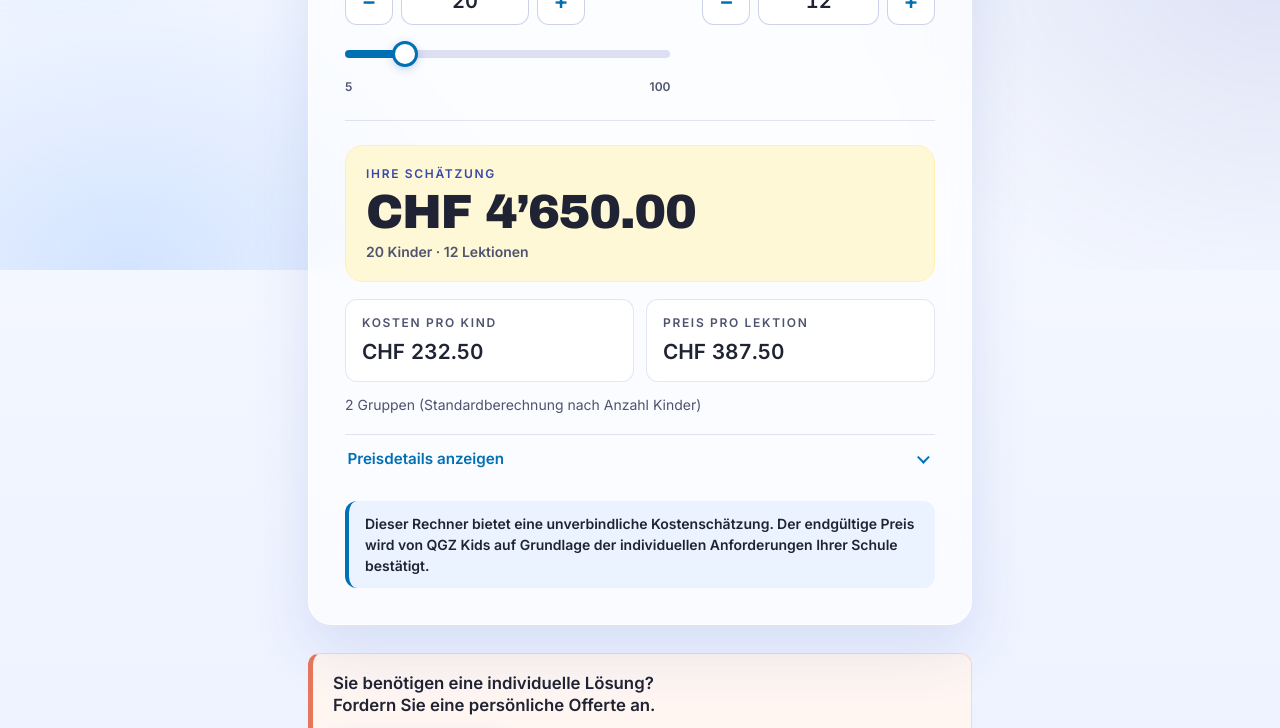
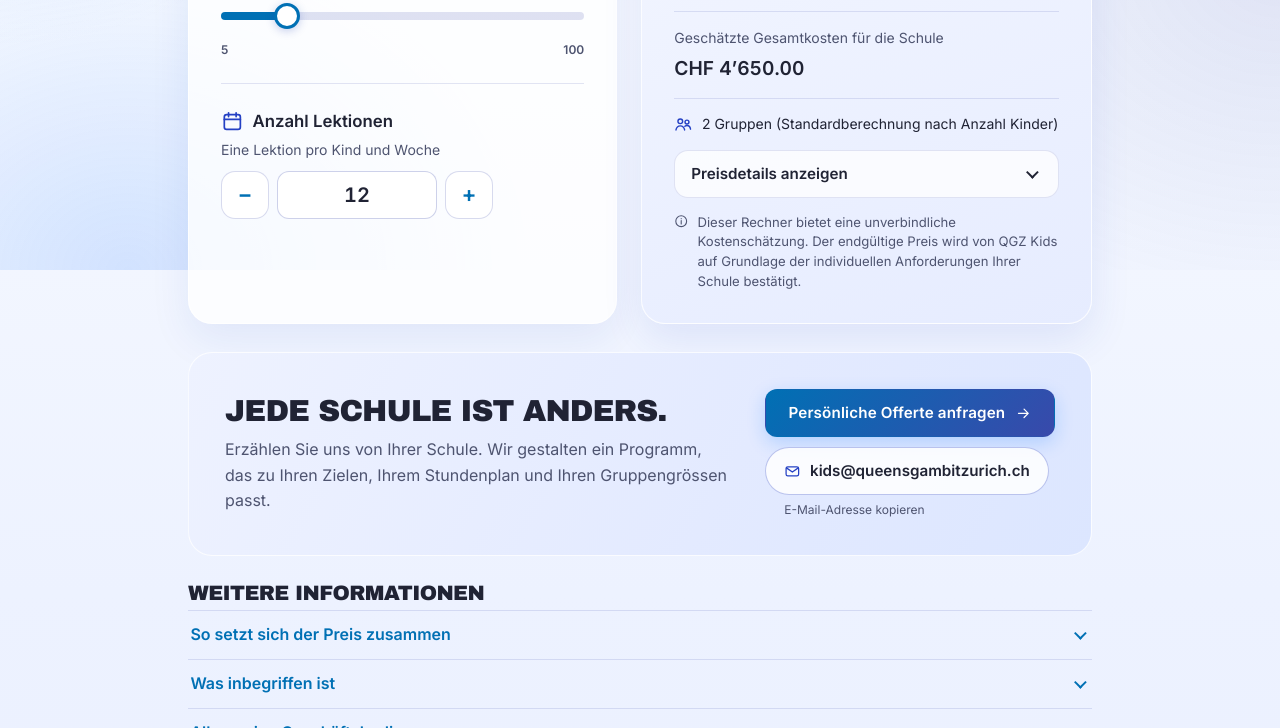
Before and after one commit to AdelPopon/queens-gambit-zurich, a plain HTML site: page kids/schulen/index.html in a window 1280 px wide. Shown: the part 530-1258 px from the top of the page. Drawn offline with Linux system fonts and the light colour scheme.

Commit message:
School pricing calculator: calmer redesign
Co-Authored-By: Claude Opus 5.5 <noreply@anthropic.com>
Claude-Session: https://claude.ai/code/session_01TVLvB7M6iNMy81QjBT39vw

```diff
--- a/css/kids-schools.css
+++ b/css/kids-schools.css
@@ -2,29 +2,53 @@
    Queen's Gambit Zürich · QGZ Kids School Pricing Calculator
    Loaded only on /kids/schulen/ and /en/kids/schools/, after
    css/kids-registration.css (shared Kids page header, facts, panel and
-   section titles). Site palette (Blue, Indigo & Ice) with the Kids Chess
-   yellow as a subtle highlight, as on the Kids registration page.
+   section titles). Calm palette only: site blue, indigo, ice and lavender
+   (no yellow or warning colours), so the page reads as a helpful tool.
    ========================================================================== */
 
-/* Compact page: tighter vertical rhythm than the registration page */
-.ksp .kreg__inner { gap: clamp(1.25rem, 3vw, 1.75rem); }
+/* Compact page: tighter vertical rhythm than the registration page, wider
+   so the calculator and the estimate sit side by side */
+.ksp .kreg__inner { gap: clamp(1.25rem, 3vw, 1.75rem); max-width: 1000px; }
+.ksp .kreg__inner > * { min-width: 0; }
 .ksp .kreg__head { gap: .7rem; }
+.ksp .kreg__title { font-size: clamp(1.75rem, 3.5vw + .9rem, 2.9rem); hyphens: auto; overflow-wrap: anywhere; }
+.ksp .kreg__title::after { display: none; }   /* no yellow accent on this page */
 
 /* ---------- Calculator ---------- */
-.ksp-calc { display: grid; gap: 1.5rem; }
-.ksp-inputs { display: grid; gap: 1.5rem; }
-@media (min-width: 640px) {
-  .ksp-inputs { grid-template-columns: 1.4fr 1fr; gap: 2rem; align-items: start; }
+.ksp {
+  --ksp-blue: #2541C4;            /* result figures and accents */
+  --ksp-lav: #EEF0FF;             /* lavender tint */
+  --ksp-line: rgba(57, 73, 171, .14);
 }
+.ksp-calc { display: grid; gap: 1.25rem; }
+@media (min-width: 860px) {
+  .ksp-calc { grid-template-columns: minmax(0, 1fr) minmax(0, 1.05fr); gap: 1.5rem; align-items: stretch; }
+}
+.ksp-inputs, .ksp-result {
+  border-radius: 24px; padding: clamp(1.25rem, 3.5vw, 2rem);
+  border: 1px solid rgba(255, 255, 255, .8);
+}
+.ksp-inputs {
+  display: grid; gap: 1.5rem; align-content: start;
+  background: rgba(255, 255, 255, .78); box-shadow: 0 16px 40px rgba(30, 64, 175, .08);
+}
+.ksp-inputs > .ksp-field + .ksp-field { padding-top: 1.5rem; border-top: 1px solid var(--ksp-line); }
+.ksp-icon {
+  width: 1.35em; height: 1.35em; flex: none; fill: none; stroke: currentColor;
+  stroke-width: 1.8; stroke-linecap: round; stroke-linejoin: round;
+}
+.ksp-icon--sm { width: 1.1em; height: 1.1em; }
+.ksp-field label { display: flex; align-items: center; gap: .55rem; }
+.ksp-field label .ksp-icon { color: var(--ksp-blue); }
 .ksp-field { gap: .45rem; }
-.ksp-field label { font-size: 1rem; font-weight: 700; }
+.ksp-field label { font-size: 1.05rem; font-weight: 700; }
 .ksp-field__hint { margin: -.2rem 0 .15rem; color: var(--muted); font-size: var(--fs-small); }
 
-.ksp-stepper { display: grid; grid-template-columns: 48px 1fr 48px; gap: .5rem; max-width: 15rem; }
+.ksp-stepper { display: grid; grid-template-columns: 48px 1fr 48px; gap: .5rem; max-width: 17rem; }
 .ksp-stepper__btn {
   display: grid; place-items: center; min-height: 48px; padding: 0;
   font: 600 1.4rem/1 var(--font-body); color: var(--g-blue); cursor: pointer;
-  background: var(--g-white); border: 1px solid rgba(57, 73, 171, .25); border-radius: var(--g-radius-sm);
+  background: var(--g-white); border: 1px solid rgba(57, 73, 171, .2); border-radius: 14px;
   transition: border-color .15s ease, background-color .15s ease;
 }
 .ksp-stepper__btn:hover { border-color: var(--g-blue); background: var(--g-ice); }
@@ -60,25 +84,30 @@
 .ksp-slider__scale { display: flex; justify-content: space-between; color: var(--muted); font-size: var(--fs-label); font-weight: 600; }
 
 .ksp-notice {
-  margin: 0; padding: .8rem 1rem; border-radius: 14px; font-size: var(--fs-small);
-  background: var(--g-lavender); border-left: 4px solid var(--g-indigo); color: var(--g-ink);
+  margin: 0; padding: .75rem 1rem; border-radius: 14px; font-size: var(--fs-small);
+  background: var(--ksp-lav); color: var(--g-ink);
 }
 
 /* ---------- Result ---------- */
-.ksp-result { display: grid; gap: 1.1rem; padding-top: 1.5rem; border-top: 1px solid var(--rule); transition: opacity .15s ease; }
+.ksp-result {
+  display: grid; gap: .9rem; align-content: start; transition: opacity .15s ease;
+  background: linear-gradient(160deg, #F3F6FF 0%, #E6ECFF 100%);
+  box-shadow: 0 16px 40px rgba(37, 65, 196, .10);
+}
 .ksp-result.is-stale { opacity: .35; }
-.ksp-result__head {
-  display: grid; gap: .3rem; padding: 1.1rem 1.25rem; border-radius: 18px;
-  background: var(--kids-yellow-soft); border: 1px solid var(--kids-yellow);
+.ksp-result__label { margin: 0; font-size: 1rem; font-weight: 600; color: var(--g-ink); }
+.ksp-result__main {
+  margin: -.2rem 0 0; font-family: var(--font-heading); font-weight: 900; font-synthesis: none;
+  font-size: clamp(2.1rem, 5vw + .6rem, 3.1rem); line-height: 1.05; letter-spacing: -0.02em; white-space: nowrap;
+  color: var(--ksp-blue); font-variant-numeric: tabular-nums;
 }
-.ksp-result__label { margin: 0; font-size: var(--fs-label); font-weight: 700; letter-spacing: var(--track-label); text-transform: uppercase; color: var(--g-indigo); }
+.ksp-result__summary { margin: -.35rem 0 0; color: var(--muted); font-size: var(--fs-small); font-weight: 500; }
 .ksp-result__total {
-  margin: 0; font-family: var(--font-heading); font-weight: 900; font-synthesis: none;
-  font-size: clamp(1.55rem, 7vw, 3rem); line-height: 1; letter-spacing: -0.03em; white-space: nowrap;
-  color: var(--g-ink); font-variant-numeric: tabular-nums;
+  display: flex; justify-content: space-between; align-items: baseline; flex-wrap: wrap; gap: .25rem 1rem;
+  padding: .9rem 0; border-top: 1px solid var(--ksp-line); border-bottom: 1px solid var(--ksp-line);
 }
-.ksp-result__summary { margin: 0; color: var(--muted); font-size: var(--fs-small); font-weight: 600; }
-
+.ksp-result__total span { font-size: var(--fs-small); color: var(--muted); }
+.ksp-result__total strong { font-size: 1.2rem; font-weight: 700; color: var(--g-ink); font-variant-numeric: tabular-nums; white-space: nowrap; }
 .ksp-breakdown { display: grid; margin: 0; }
 .ksp-breakdown > div {
   display: flex; justify-content: space-between; align-items: baseline; gap: 1rem;
@@ -89,22 +118,15 @@
 .ksp-breakdown dd { margin: 0; font-weight: 600; text-align: right; font-variant-numeric: tabular-nums; white-space: nowrap; }
 .ksp-breakdown__hint { display: block; font-size: var(--fs-label); font-weight: 500; color: var(--muted); }
 .ksp-breakdown__sum dt, .ksp-breakdown__sum dd { color: var(--g-ink); font-weight: 700; }
-/* Non-binding estimate: visible, but quieter than the result */
+/* Non-binding estimate: a quiet note with an info icon */
 .ksp-disclaimer {
-  margin: 0; padding: .75rem 1rem; border-radius: var(--g-radius-sm);
-  background: var(--g-ice); border-left: 4px solid var(--g-blue);
-  font-size: var(--fs-small); font-weight: 600; line-height: 1.5; color: var(--g-ink);
+  display: flex; gap: .55rem; align-items: flex-start; margin: 0;
+  font-size: .82rem; line-height: 1.5; color: var(--muted);
 }
-/* Key figures under the total */
-.ksp-keyfigures { display: grid; grid-template-columns: 1fr 1fr; gap: .75rem; margin: 0; }
-.ksp-keyfigures > div { display: grid; gap: .2rem; padding: .8rem 1rem; border: 1px solid var(--rule); border-radius: var(--g-radius-sm); background: var(--g-white); }
-.ksp-keyfigures dt { font-size: var(--fs-label); font-weight: 700; letter-spacing: var(--track-label); text-transform: uppercase; color: var(--muted); }
-.ksp-keyfigures dd { margin: 0; font-size: clamp(1.05rem, 1.2vw + .8rem, 1.3rem); font-weight: 700; color: var(--g-ink); font-variant-numeric: tabular-nums; white-space: nowrap; }
-.ksp-result__groups { margin: -.35rem 0 0; font-size: var(--fs-small); color: var(--muted); }
-.ksp-provisional {
-  margin: 0; padding: .55rem .8rem; border-radius: 10px; font-size: var(--fs-small); font-weight: 600;
-  background: var(--kids-yellow-soft); border: 1px dashed var(--kids-yellow-strong); color: var(--g-ink);
-}
+.ksp-disclaimer .ksp-icon { margin-top: .1rem; }
+.ksp-result__groups { display: flex; align-items: center; gap: .55rem; margin: 0; font-size: var(--fs-small); color: var(--g-ink); }
+.ksp-result__groups .ksp-icon { color: var(--ksp-blue); }
+.ksp-provisional { margin: 0; padding: .55rem .8rem; border-radius: 12px; font-size: var(--fs-small); background: rgba(255, 255, 255, .7); color: var(--g-ink); }
 
 /* Expandable price breakdown and information (native <details>) */
 .ksp-details, .ksp-acc { border-top: 1px solid var(--rule); }
@@ -122,36 +144,43 @@
 .ksp-details[open] > summary::after, .ksp-acc[open] > summary::after { transform: translateY(25%) rotate(-135deg); }
 .ksp-details > summary:hover, .ksp-acc > summary:hover { color: var(--g-indigo); }
 .ksp-details > summary:focus-visible, .ksp-acc > summary:focus-visible { outline: 3px solid rgba(0, 112, 180, .45); outline-offset: 2px; border-radius: 6px; }
-.ksp-details .ksp-breakdown { padding-bottom: .4rem; }
-.ksp-details > summary { font-size: .95rem; }
+.ksp-details { border: 1px solid var(--ksp-line); border-radius: 14px; background: rgba(255, 255, 255, .75); }
+.ksp-details > summary { min-height: 46px; padding: .5rem 1rem; font-size: .95rem; color: var(--g-ink); font-weight: 600; }
+.ksp-details > summary:hover { color: var(--ksp-blue); }
+.ksp-details .ksp-breakdown { padding: 0 1rem .4rem; }
 
-/* ---------- Contact: directly under the calculator, light coral accent so it
-   stands out from the blue palette without shouting ---------- */
+/* ---------- Contact: right under the calculator, calm and inviting ---------- */
 .ksp-contact {
-  --ksp-accent: #E8775A;          /* soft coral, used only here */
-  display: grid; gap: .9rem; padding: 1.1rem 1.25rem;
-  background: #FFF6F2; border: 1px solid #F7D6CB; border-left: 5px solid var(--ksp-accent);
-  border-radius: var(--g-radius-sm);
+  display: grid; gap: 1.25rem; padding: clamp(1.4rem, 4vw, 2.25rem);
+  border-radius: 24px; border: 1px solid rgba(255, 255, 255, .8);
+  background: linear-gradient(120deg, #EEF2FF 0%, #E3EAFF 60%, #DCE6FF 100%);
 }
-.ksp-contact__title {
-  margin: 0; font-family: var(--font-body); font-weight: 700; font-size: 1.05rem;
-  letter-spacing: 0; line-height: 1.35; text-transform: none; color: var(--g-ink);
+@media (min-width: 860px) {
+  .ksp-contact { grid-template-columns: minmax(0, 1fr) auto; align-items: center; gap: 2rem; }
 }
-.ksp-contact__actions { display: flex; flex-wrap: wrap; align-items: center; gap: .6rem 1rem; }
-.ksp-contact__email { font-weight: 600; overflow-wrap: anywhere; }
-.ksp-copy {
-  padding: .35rem .7rem; font: 600 var(--fs-small)/1.2 var(--font-body); color: var(--g-blue); cursor: pointer;
-  background: transparent; border: 1px solid rgba(57, 73, 171, .25); border-radius: 99px;
+.ksp-contact__text { display: grid; gap: .5rem; }
+.ksp-contact__title { margin: 0; font-size: clamp(1.4rem, 1.5vw + 1rem, 1.9rem); line-height: 1.15; }
+.ksp-contact__text p { margin: 0; max-width: 34rem; color: var(--muted); }
+.ksp-contact__actions { display: grid; gap: .6rem; justify-items: start; }
+.ksp-contact__cta { gap: .6rem; }
+.ksp-email {
+  display: inline-flex; align-items: center; gap: .55rem; min-height: 48px; padding: 0 1.15rem;
+  font: 600 .95rem/1.2 var(--font-body); color: var(--g-ink); cursor: pointer; overflow-wrap: anywhere; text-align: left;
+  background: rgba(255, 255, 255, .85); border: 1px solid rgba(37, 65, 196, .3); border-radius: 99px;
+  transition: border-color .15s ease, background-color .15s ease;
 }
-.ksp-copy:hover { border-color: var(--g-blue); background: var(--g-white); }
-.ksp-copy:focus-visible { outline: 3px solid rgba(0, 112, 180, .45); outline-offset: 2px; }
-@media (max-width: 479px) {
-  .ksp-contact__actions .btn { flex: 1 1 100%; justify-content: center; }
+.ksp-email .ksp-icon { color: var(--ksp-blue); }
+.ksp-email:hover { border-color: var(--ksp-blue); background: var(--g-white); }
+.ksp-email:focus-visible { outline: 3px solid rgba(0, 112, 180, .45); outline-offset: 2px; }
+.ksp-email__hint { margin-top: -.3rem; padding-left: 1.2rem; font-size: var(--fs-label); color: var(--muted); }
+@media (max-width: 559px) {
+  .ksp-contact__actions { justify-items: stretch; }
+  .ksp-contact__cta, .ksp-email { justify-content: center; }
 }
 
 /* ---------- Additional information ---------- */
 .ksp-more { display: grid; }
-.ksp-more__title { margin: 0 0 .4rem; font-size: clamp(1.15rem, 1vw + 1rem, 1.4rem); }
+.ksp-more__title { margin: 0 0 .4rem; font-size: clamp(1.1rem, 1vw + .9rem, 1.3rem); }
 .ksp-acc:last-child { border-bottom: 1px solid var(--rule); }
 .ksp-acc__body { padding: 0 .15rem 1rem; }
 .ksp-acc__body ul { display: grid; gap: .4rem; margin: 0; padding-left: 1.15rem; font-size: .95rem; color: var(--g-ink); max-width: 46rem; }
@@ -159,5 +188,5 @@
 .ksp-acc__note { margin: .6rem 0 0; font-size: var(--fs-small); color: var(--muted); max-width: 46rem; }
 
 @media (prefers-reduced-motion: reduce) {
-  .ksp-stepper__btn, .ksp-result, .ksp-details > summary::after, .ksp-acc > summary::after { transition: none; }
+  .ksp-stepper__btn, .ksp-result, .ksp-email, .ksp-details > summary::after, .ksp-acc > summary::after { transition: none; }
 }
--- a/js/kids-schools.js
+++ b/js/kids-schools.js
@@ -137,14 +137,12 @@
     out("total").textContent = chf(r.total);
     out("totalLabel").textContent = M(one ? "totalLabel1" : "totalLabelN", { n: r.children, w: r.lessons });
     out("totalPerChild").textContent = chf(r.totalPerChild);
-    out("perLesson").textContent = chf(r.perLesson);
     out("groupsLine").textContent = M(r.groups === 1 ? "groups1" : "groupsN", { n: r.groups });
     provNote.hidden = !r.provisional;
     out("groups").textContent = String(r.groups);
     out("groupsHint").textContent = M("groupsHint", { n: r.groups, fee: chf(GROUP_FEE * 100) });
     out("pricePerChild").textContent = chf(r.pricePerChild);
     out("groupFees").textContent = chf(r.groupFees);
-    out("perLessonRow").textContent = chf(r.perLesson);
     out("totalRowLabel").textContent = M(one ? "totalRowLabel1" : "totalRowLabelN", { w: r.lessons });
     out("totalRow").textContent = chf(r.total);
     remember(n, w);
--- a/kids/schulen/index.html
+++ b/kids/schulen/index.html
@@ -101,17 +101,17 @@
     <div class="container kreg__inner">
       <header class="kreg__head">
         <p class="eyebrow">Kids Chess · Für Schulen</p>
-        <h1 class="kreg__title" id="ksp-title">Preisrechner für Schulen</h1>
+        <h1 class="kreg__title" id="ksp-title">Schachunterricht für Ihre Schule</h1>
         <p class="kreg__lead">Berechnen Sie die voraussichtlichen Kosten für Schachunterricht an Ihrer Schule.</p>
       </header>
 
-      <div class="kreg__panel ksp-panel">
+      <div class="ksp-panel">
         <noscript><p class="reg-form__alert">Der Rechner benötigt JavaScript. Für eine Kostenschätzung schreiben Sie bitte an kids@queensgambitzurich.ch.</p></noscript>
 
         <div class="ksp-calc" data-ksp hidden>
           <form class="ksp-inputs" data-ksp-form novalidate>
             <div class="reg-field ksp-field">
-              <label for="ksp-children">Anzahl Kinder</label>
+              <label for="ksp-children"><svg class="ksp-icon" viewBox="0 0 24 24" aria-hidden="true"><circle cx="8" cy="8" r="3"/><circle cx="16.5" cy="9" r="2.5"/><path d="M2.5 19c.6-3.4 2.8-5.2 5.5-5.2s4.9 1.8 5.5 5.2M13.8 14.3c.8-.6 1.7-.9 2.7-.9 2.3 0 4 1.5 4.5 4.6"/></svg>Anzahl Kinder</label>
               <p class="ksp-field__hint" id="ksp-children-hint">5 bis 100 Kinder</p>
               <div class="ksp-stepper">
                 <button class="ksp-stepper__btn" type="button" data-ksp-step="children:-" aria-label="Ein Kind weniger">−</button>
@@ -123,7 +123,7 @@
             </div>
 
             <div class="reg-field ksp-field">
-              <label for="ksp-lessons">Anzahl Lektionen</label>
+              <label for="ksp-lessons"><svg class="ksp-icon" viewBox="0 0 24 24" aria-hidden="true"><rect x="3.5" y="5" width="17" height="15.5" rx="2.5"/><path d="M3.5 10h17M8 3v4M16 3v4"/></svg>Anzahl Lektionen</label>
               <p class="ksp-field__hint" id="ksp-lessons-hint">Eine Lektion pro Kind und Woche</p>
               <div class="ksp-stepper">
                 <button class="ksp-stepper__btn" type="button" data-ksp-step="lessons:-" aria-label="Eine Lektion weniger">−</button>
@@ -131,21 +131,18 @@
                 <button class="ksp-stepper__btn" type="button" data-ksp-step="lessons:+" aria-label="Eine Lektion mehr">+</button>
               </div>
             </div>
+            <p class="ksp-notice" role="status" data-ksp-notice hidden></p>
           </form>
 
-          <p class="ksp-notice" role="status" data-ksp-notice hidden></p>
-
           <div class="ksp-result" data-ksp-result aria-live="polite">
-            <div class="ksp-result__head">
-              <p class="ksp-result__label">Ihre Schätzung</p>
-              <p class="ksp-result__total" data-ksp-out="total"></p>
-              <p class="ksp-result__summary" data-ksp-out="totalLabel"></p>
+            <p class="ksp-result__label">Geschätzte Kosten pro Kind</p>
+            <p class="ksp-result__main" data-ksp-out="totalPerChild"></p>
+            <p class="ksp-result__summary" data-ksp-out="totalLabel"></p>
+            <div class="ksp-result__total">
+              <span>Geschätzte Gesamtkosten für die Schule</span>
+              <strong data-ksp-out="total"></strong>
             </div>
-            <dl class="ksp-keyfigures">
-              <div><dt>Kosten pro Kind</dt><dd data-ksp-out="totalPerChild"></dd></div>
-              <div><dt>Preis pro Lektion</dt><dd data-ksp-out="perLesson"></dd></div>
-            </dl>
-            <p class="ksp-result__groups" data-ksp-out="groupsLine"></p>
+            <p class="ksp-result__groups"><svg class="ksp-icon" viewBox="0 0 24 24" aria-hidden="true"><circle cx="8" cy="8" r="3"/><circle cx="16.5" cy="9" r="2.5"/><path d="M2.5 19c.6-3.4 2.8-5.2 5.5-5.2s4.9 1.8 5.5 5.2M13.8 14.3c.8-.6 1.7-.9 2.7-.9 2.3 0 4 1.5 4.5 4.6"/></svg><span data-ksp-out="groupsLine"></span></p>
             <p class="ksp-provisional" data-ksp-provisional hidden>Provisorischer Preis für 5 bis 9 Kinder, vorbehaltlich definitiver Genehmigung.</p>
 
             <details class="ksp-details">
@@ -154,14 +151,12 @@
                 <div><dt>Gruppen</dt><dd data-ksp-out="groups"></dd></div>
                 <div><dt>Preis pro Kind und Lektion</dt><dd data-ksp-out="pricePerChild"></dd></div>
                 <div><dt>Gruppenbeiträge pro Lektion</dt><dd><span data-ksp-out="groupFees"></span><span class="ksp-breakdown__hint" data-ksp-out="groupsHint"></span></dd></div>
-                <div class="ksp-breakdown__sum"><dt>Preis pro Lektion</dt><dd data-ksp-out="perLessonRow"></dd></div>
                 <div class="ksp-breakdown__sum"><dt data-ksp-out="totalRowLabel"></dt><dd data-ksp-out="totalRow"></dd></div>
               </dl>
             </details>
 
-            <p class="ksp-disclaimer">Dieser Rechner bietet eine unverbindliche Kostenschätzung. Der endgültige Preis wird von QGZ Kids auf Grundlage der individuellen Anforderungen Ihrer Schule bestätigt.</p>
+            <p class="ksp-disclaimer"><svg class="ksp-icon ksp-icon--sm" viewBox="0 0 24 24" aria-hidden="true"><circle cx="12" cy="12" r="9"/><path d="M12 11v5.5M12 7.6v.1"/></svg><span>Dieser Rechner bietet eine unverbindliche Kostenschätzung. Der endgültige Preis wird von QGZ Kids auf Grundlage der individuellen Anforderungen Ihrer Schule bestätigt.</span></p>
           </div>
-
           <template data-ksp-messages>
             <span data-msg="totalLabel1">{n} Kinder · 1 Lektion</span>
             <span data-msg="totalLabelN">{n} Kinder · {w} Lektionen</span>
@@ -187,11 +182,14 @@
       </div>
 
       <section class="ksp-contact" id="contact" aria-labelledby="ksp-contact-title">
-        <h2 class="ksp-contact__title" id="ksp-contact-title">Sie benötigen eine individuelle Lösung? Fordern Sie eine persönliche Offerte an.</h2>
+        <div class="ksp-contact__text">
+          <h2 class="ksp-contact__title" id="ksp-contact-title">Jede Schule ist anders.</h2>
+          <p>Erzählen Sie uns von Ihrer Schule. Wir gestalten ein Programm, das zu Ihren Zielen, Ihrem Stundenplan und Ihren Gruppengrössen passt.</p>
+        </div>
         <div class="ksp-contact__actions">
-          <a class="btn btn--primary" href="mailto:kids@queensgambitzurich.ch" data-ksp-mail>Offerte anfragen</a>
-          <span class="ksp-contact__email" data-ksp-email>kids@queensgambitzurich.ch</span>
-          <button class="ksp-copy" type="button" data-ksp-copy>E-Mail-Adresse kopieren</button>
+          <a class="btn btn--primary ksp-contact__cta" href="mailto:kids@queensgambitzurich.ch" data-ksp-mail>Persönliche Offerte anfragen<svg class="ksp-icon ksp-icon--sm" viewBox="0 0 24 24" aria-hidden="true"><path d="M5 12h14M13 6l6 6-6 6"/></svg></a>
+          <button class="ksp-email" type="button" data-ksp-copy aria-describedby="ksp-copy-hint"><svg class="ksp-icon ksp-icon--sm" viewBox="0 0 24 24" aria-hidden="true"><rect x="3" y="5.5" width="18" height="13" rx="2.5"/><path d="M3.5 7l8.5 6 8.5-6"/></svg><span data-ksp-email>kids@queensgambitzurich.ch</span></button>
+          <span class="ksp-email__hint" id="ksp-copy-hint">E-Mail-Adresse kopieren</span>
         </div>
       </section>
 
```
Also changed, not shown: en/kids/schools/index.html (+20 -22 lines), i18n/de.json (+7 -7 lines), tools/kids_schools.html (+20 -22 lines).
